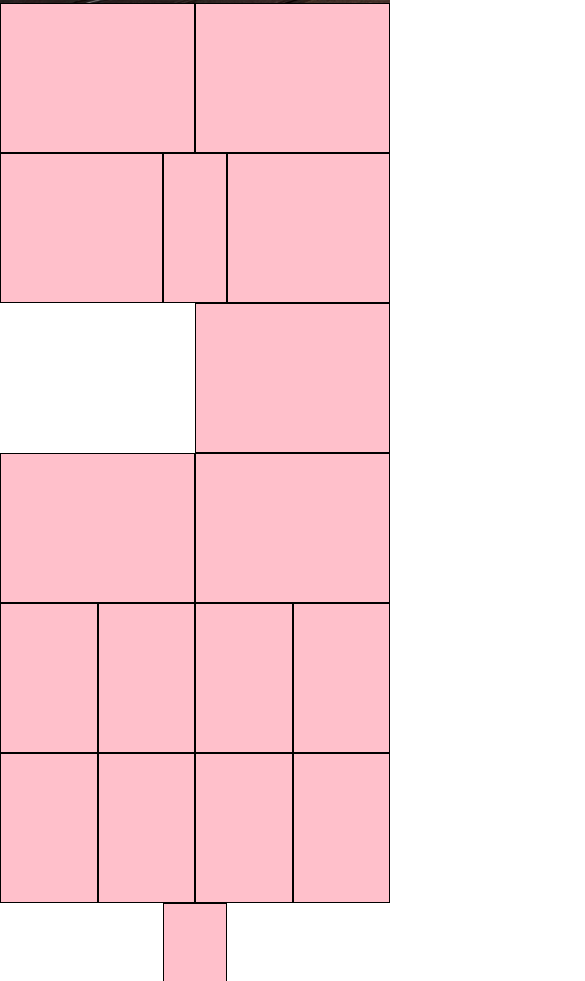
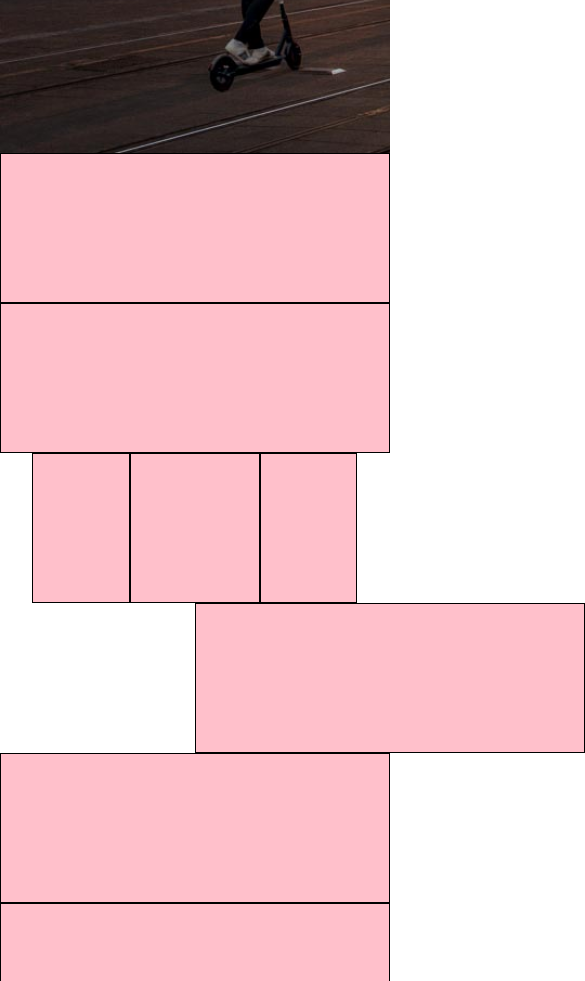
Before and after one commit to carmine-bonavoglia/html-css-helbiz, a plain HTML site: page index.html in a window 390 px wide. Shown: the part 527-1508 px from the top of the page, 585 px wide, since content can reach past the window. Drawn offline with nearby package versions, Linux system fonts and the light colour scheme.

Commit message:
Structure Smartphone

```diff
--- a/css/style.css
+++ b/css/style.css
@@ -45,16 +45,17 @@ ul.navbar-language :not(li:last-child) a {
   background-image: url('../img/hero-bg.jpg');
   background-repeat: no-repeat;
   background-size: cover;
-  height: 450px;
+  height: 600px;
   position: relative;
 }
 
 .jumbo h1 {
-  font-size: 32px;
+  font-size: 48px;
 }
 
 .jumbo p {
   margin: 10px 0;
+  font-weight: 550;
 }
 
 .jumbo .testo {
--- a/index.html
+++ b/index.html
@@ -84,8 +84,8 @@
     <section id="prodotti">
       <div class="container">
         <div class="row">
-          <div class="col-lg-6"></div>
-          <div class="col-lg-6"></div>
+          <div class="col-lg-6 col-xs-12"></div>
+          <div class="col-lg-6 col-xs-12"></div>
         </div>
       </div>
     </section>
@@ -95,9 +95,9 @@
     <section id="steps">
       <div class="container">
         <div class="row">
-          <div class="col-lg-5"></div>
-          <div class="col-lg-2"></div>
-          <div class="col-lg-5"></div>
+          <div class="col-lg-offset-1 col-lg-3"></div>
+          <div class="col-lg-4"></div>
+          <div class="col-lg-3"></div>
         </div>
       </div>
 
@@ -108,7 +108,8 @@
     <section id="mobility">
       <div class="container">
         <div class="row">
-          <div class="col-lg-6 col-lg-offset-6"></div>
+          <div class=""></div>
+          <div class="col-lg-offset-6 col-lg-6 col-xs-12"></div>
         </div>
       </div>
 
@@ -119,8 +120,8 @@
     <section id="app">
       <div class="container">
         <div class="row">
-          <div class="col-lg-6"></div>
-          <div class="col-lg-6"></div>
+          <div class="col-lg-6 col-xs-12"></div>
+          <div class="col-lg-6 col-xs-12"></div>
         </div>
       </div>
 
@@ -139,10 +140,10 @@
     <section id="contatti">
       <div class="container">
         <div class="row">
-          <div class="col-lg-3"></div>
-          <div class="col-lg-3"></div>
-          <div class="col-lg-3"></div>
-          <div class="col-lg-3"></div>
+          <div class="col-lg-3 col-xs-6"></div>
+          <div class="col-lg-3 col-xs-6"></div>
+          <div class="col-lg-3 col-xs-6"></div>
+          <div class="col-lg-3 col-xs-6"></div>
         </div>
       </div>
     </section>
@@ -152,10 +153,10 @@
       <section id="copyright">
         <div class="container">
           <div class="row">
-            <div class="col-lg-3"></div>
-            <div class="col-lg-3"></div>
-            <div class="col-lg-3"></div>
-            <div class="col-lg-3"></div>
+            <div class="col-lg-3 col-xs-6"></div>
+            <div class="col-lg-3 col-xs-6"></div>
+            <div class="col-lg-3 col-xs-6"></div>
+            <div class="col-lg-3 col-xs-6"></div>
           </div>
         </div>
       </section>
@@ -165,7 +166,7 @@
       <section id="store">
         <div class="container">
           <div class="row">
-            <div class="col-lg-offset-5 col-lg-2"></div>
+            <div class="col-lg-offset-5 col-lg-2 col-xs-6"></div>
           </div>
         </div>
       </section>
```
Also changed, not shown: img/family.png.
